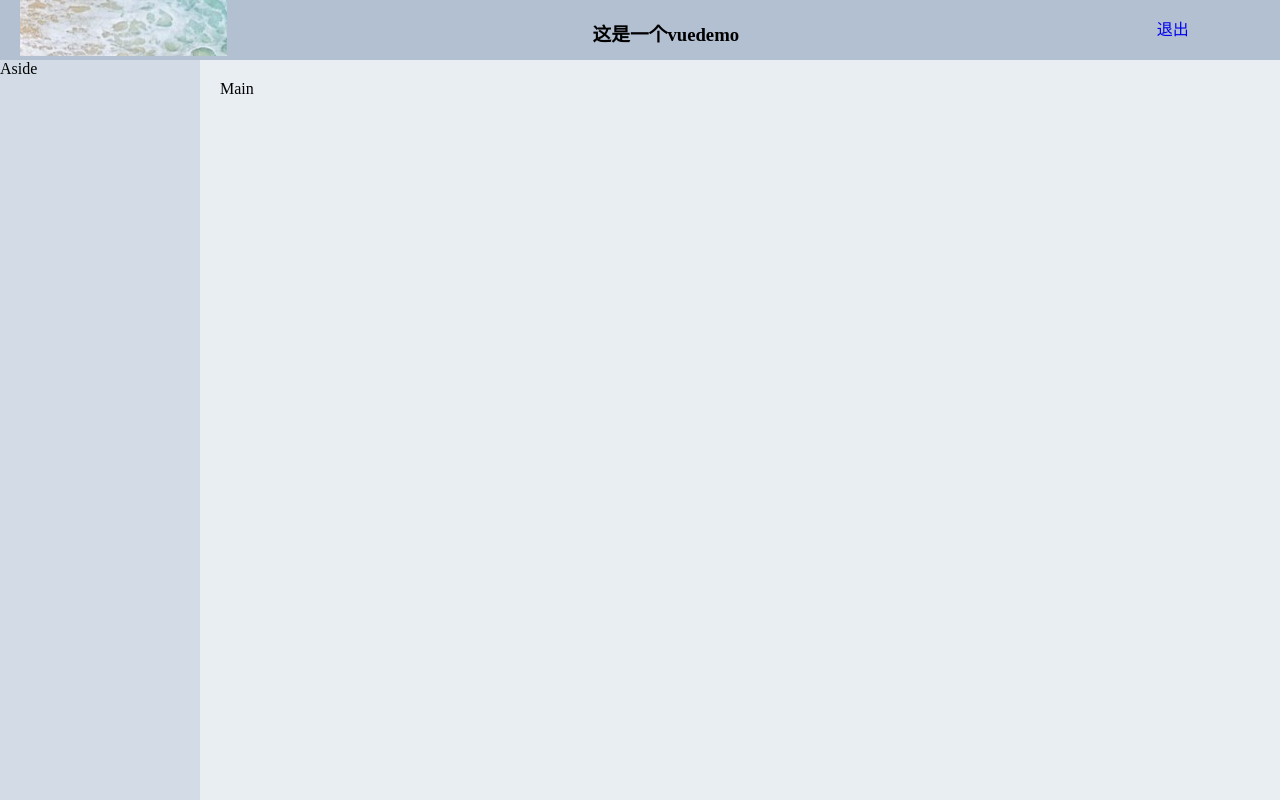
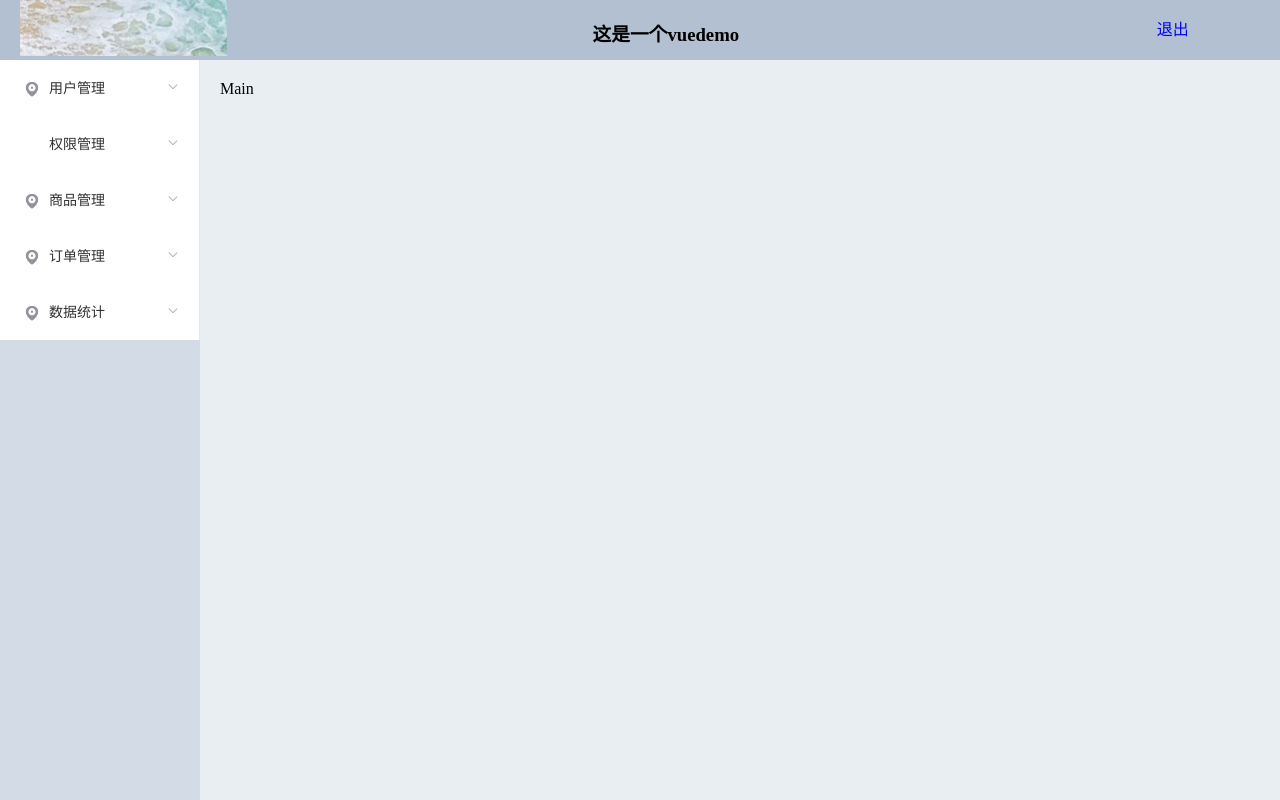
Before and after one commit to YYupmhh/vue-demo, a Vue app: page /home in a window 1280 px wide. Built offline with nearby package versions, Linux system fonts and the light colour scheme; sample sign-in values are in the browser's storage.

Commit message:
更改了home组件

```diff
--- a/src/components/Home.vue
+++ b/src/components/Home.vue
@@ -4,19 +4,94 @@
       <el-row>
         <el-col :span="3">
           <div class="grid-content bg-purple">
-              <img  src="@/assets/logo.png" alt />
+            <img src="@/assets/logo.png" alt />
           </div>
         </el-col>
         <el-col :span="19">
-          <h3 class="middle" >这是一个vuedemo</h3>
+          <h3 class="middle">这是一个vuedemo</h3>
         </el-col>
         <el-col :span="1">
-          <a href="javascript" class="loginout">退出</a>
+          <a href="javascript" class="loginout" @click.prevent="homeLoginout">退出</a>
         </el-col>
       </el-row>
     </el-header>
     <el-container>
-      <el-aside class="aside" width="200px">Aside</el-aside>
+      <el-aside class="aside" width="200px">
+        <!-- default-active:默认展开项
+          :unique-opened: 只允许同时展开一项
+          :router 开启路由模式
+          开启后, 设置el-menu-item的index值 为路由标识
+        -->
+        <el-menu default-active="2-1" class="menu" :unique-opened="true" :router="true">
+          <!-- 用户管理-->
+          <el-submenu index="1">
+            <template slot="title">
+              <i class="el-icon-location"></i>
+              <span>用户管理</span>
+            </template>
+            <el-menu-item index="/user">
+              <i class="el-icon-location"></i>
+              用戶列表
+            </el-menu-item>
+          </el-submenu>
+          <!-- 权限管理-->
+          <el-submenu index="2">
+            <template slot="title">
+              <i class="el-icon-locat ion"></i>
+              <span>权限管理</span>
+            </template>
+            <el-menu-item index="/roles">
+              <i class="el-icon-menu"></i>
+              角色列表
+            </el-menu-item>
+            <el-menu-item index="/rights">
+              <i class="el-icon-view"></i>
+              权限列表
+            </el-menu-item>
+          </el-submenu>
+          <!-- 商品管理-->
+          <el-submenu index="3">
+            <template slot="title">
+              <i class="el-icon-location"></i>
+              <span>商品管理</span>
+            </template>
+            <el-menu-item index="3-1">
+              <i class="el-icon-menu"></i>
+              商品列表
+            </el-menu-item>
+            <el-menu-item index="3-1">
+              <i class="el-icon-view"></i>
+              分类参数
+            </el-menu-item>
+            <el-menu-item index="3-1">
+              <i class="el-icon-view"></i>
+              商品分类
+            </el-menu-item>
+          </el-submenu>
+          <!--订单管理-->
+          <el-submenu index="4">
+            <template slot="title">
+              <i class="el-icon-location"></i>
+              <span>订单管理</span>
+            </template>
+            <el-menu-item index="4-1">
+              <i class="el-icon-location"></i>
+              订单列表
+            </el-menu-item>
+          </el-submenu>
+          <!--数据统计-->
+          <el-submenu index="5">
+            <template slot="title">
+              <i class="el-icon-location"></i>
+              <span>数据统计</span>
+            </template>
+            <el-menu-item index="5-1">
+              <i class="el-icon-location"></i>
+              数据报表
+            </el-menu-item>
+          </el-submenu>
+        </el-menu>
+      </el-aside>
       <el-main class="main">Main</el-main>
     </el-container>
   </el-container>
@@ -27,30 +102,45 @@
 // import HelloWorld from '@/components/HelloWorld.vue'
 
 export default {
-  // name: 'home',
-  // components: {
-  //   HelloWorld
-  // },
-  // created () {
-  //   this.$http.post('http://localhost:8888/api/private/v1/login',{
-  //     username:'aaa',
-  //     password:11111
-  //   })
-  //   .then(function (response) {
-  //     console.log(response)
-  //   })
-  //   .catch((err) => {
-  //     console.log(err)
-  //   })
-  // }
+  beforeCreate () {
+    if (!sessionStorage.getItem('token')) {
+      this.$router.push({
+        name: 'Login'
+      });
+      this.$message.warning("请先登录");
+    }
+  },
+  methods: {
+    homeLoginout() {
+      sessionStorage.clear();
+      this.$router.push({ name: "Login" });
+      this.$message.success("退出成功");
+    }
+  }
 };
 </script>
 <style>
-.middle{
+.middle {
   text-align: center;
 }
-.loginout{
+.loginout {
   text-decoration: none;
   line-height: 60px;
 }
+.container {
+  height: 100%;
+}
+
+.header {
+  background-color: #b3c0d1;
+}
+
+.aside {
+  background-color: #d3dce6;
+}
+
+.main {
+  background-color: #e9eef3;
+  height: 100%;
+}
 </style>
--- a/src/components/Login.vue
+++ b/src/components/Login.vue
@@ -33,10 +33,11 @@
       const res = await this.$http.post("login", this.formdata);
       const data = res.data;
       const { meta: { status, msg }} = data;
+
       if (status === 200) {
         const token = data.data.token;
         // 第一个参数是名字第二个是要存储的对象
-        sessionStorage.setItem("token", token);
+        sessionStorage.setItem('token', token)
         this.$message.success(msg);
         this.$router.push({
           name: "home"
--- a/src/router/router.js
+++ b/src/router/router.js
@@ -9,6 +9,10 @@
   mode: 'history',
   base: process.env.BASE_URL,
   routes: [
+    {
+      path: '',
+      component: Login
+    },
     {
       path: '/',
       name: 'Login',
```
